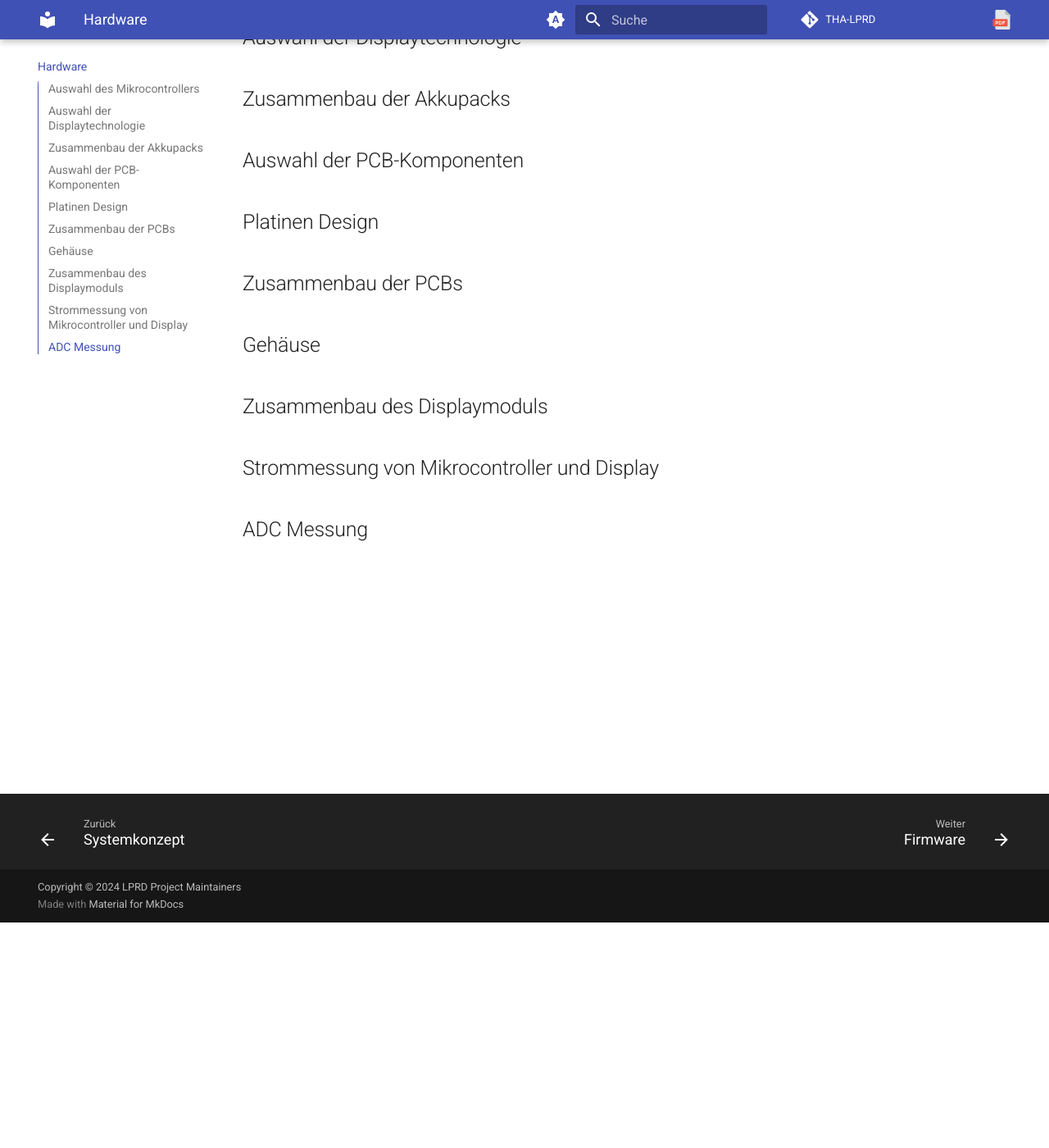
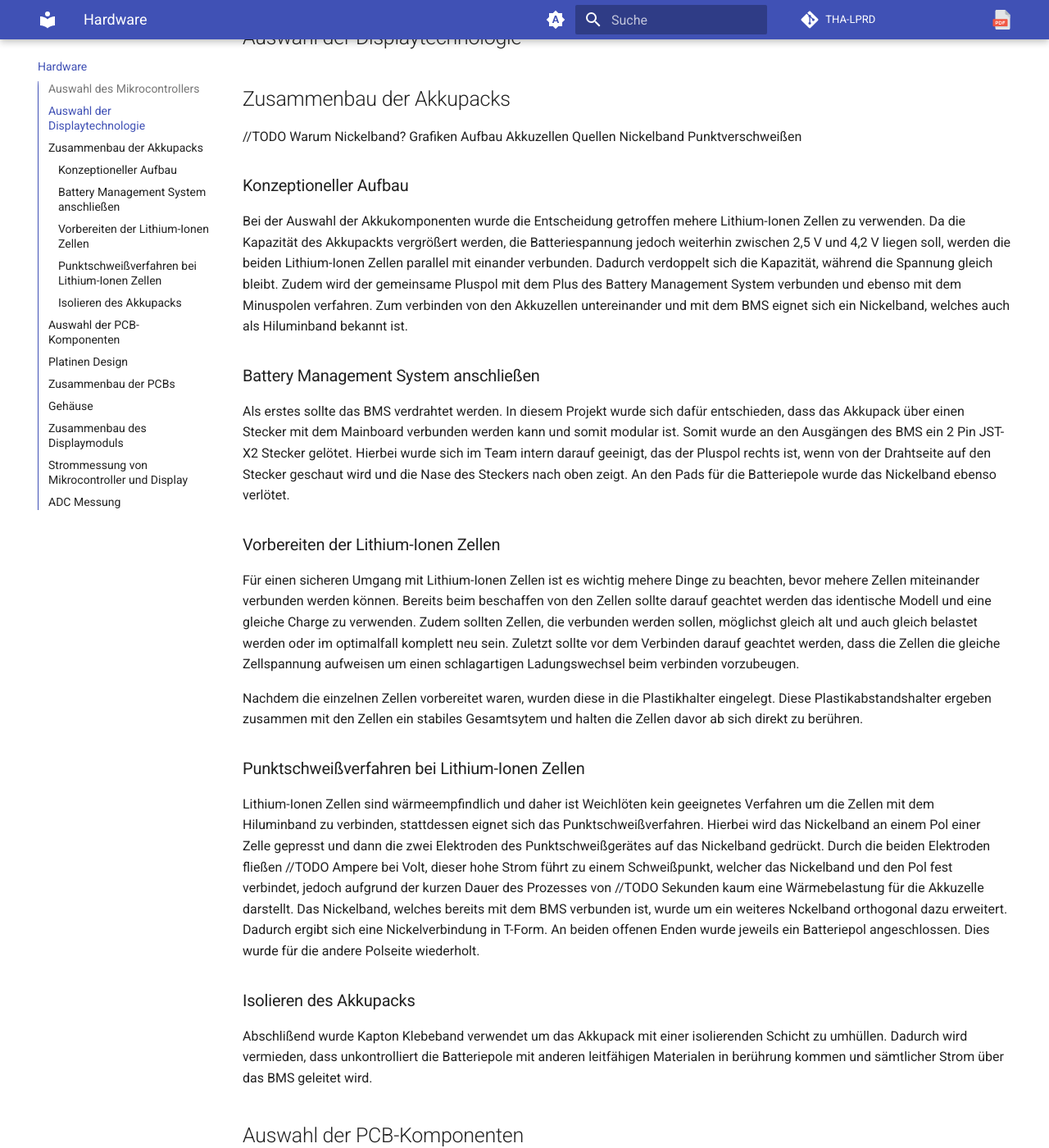
Before and after one commit to THA-LPRD/Docs, an MkDocs documentation site: the page built from docs/Hardware.md, in a window 1280 px wide and 1400 px high, scrolled down 275 px. Shown: the whole window at 82% size. Built offline with MkDocs 1.6.1 and Material for MkDocs 9.7.7, drawn with Linux system fonts in a browser that asks for light colours; the version menu is left out.

Commit message:
Zusammenbau der Akkupacks

```diff
--- a/docs/Hardware.md
+++ b/docs/Hardware.md
@@ -5,6 +5,33 @@
 ## Auswahl der Displaytechnologie
 
 ## Zusammenbau der Akkupacks
+//TODO
+Warum Nickelband?
+Grafiken Aufbau Akkuzellen
+Quellen
+Nickelband
+Punktverschweißen
+
+### Konzeptioneller Aufbau
+
+Bei der Auswahl der Akkukomponenten wurde die Entscheidung getroffen mehere Lithium-Ionen Zellen zu verwenden. Da die Kapazität des Akkupackts vergrößert werden, die Batteriespannung jedoch weiterhin zwischen 2,5 V und 4,2 V liegen soll, werden die beiden Lithium-Ionen Zellen parallel mit einander verbunden. Dadurch verdoppelt sich die Kapazität, während die Spannung gleich bleibt. Zudem wird der gemeinsame Pluspol mit dem Plus des Battery Management System verbunden und ebenso mit dem Minuspolen verfahren. Zum verbinden von den Akkuzellen untereinander und mit dem BMS eignet sich ein Nickelband, welches auch als Hiluminband bekannt ist.
+
+### Battery Management System anschließen
+Als erstes sollte das BMS verdrahtet werden. In diesem Projekt wurde sich dafür entschieden, dass das Akkupack über einen Stecker mit dem Mainboard verbunden werden kann und somit modular ist. Somit wurde an den Ausgängen des BMS ein 2 Pin JST-X2 Stecker gelötet. Hierbei wurde sich im Team intern darauf geeinigt, das der Pluspol rechts ist, wenn von der Drahtseite auf den Stecker geschaut wird und die Nase des Steckers nach oben zeigt. An den Pads für die Batteriepole wurde das Nickelband ebenso verlötet.
+
+### Vorbereiten der Lithium-Ionen Zellen
+Für einen sicheren Umgang mit Lithium-Ionen Zellen ist es wichtig mehere Dinge zu beachten, bevor mehere Zellen miteinander verbunden werden können.
+Bereits beim beschaffen von den Zellen sollte darauf geachtet werden das identische Modell und eine gleiche Charge zu verwenden.
+Zudem sollten Zellen, die verbunden werden sollen, möglichst gleich alt und auch gleich belastet werden oder im optimalfall komplett neu sein.
+Zuletzt sollte vor dem Verbinden darauf geachtet werden, dass die Zellen die gleiche Zellspannung aufweisen um einen schlagartigen Ladungswechsel beim verbinden vorzubeugen.
+
+Nachdem die einzelnen Zellen vorbereitet waren, wurden diese in die Plastikhalter eingelegt. Diese Plastikabstandshalter ergeben zusammen mit den Zellen ein stabiles Gesamtsytem und halten die Zellen davor ab sich direkt zu berühren.
+
+### Punktschweißverfahren bei Lithium-Ionen Zellen
+Lithium-Ionen Zellen sind wärmeempfindlich und daher ist Weichlöten kein geeignetes Verfahren um die Zellen mit dem Hiluminband zu verbinden, stattdessen eignet sich das Punktschweißverfahren. Hierbei wird das Nickelband an einem Pol einer Zelle gepresst und dann die zwei Elektroden des Punktschweißgerätes auf das Nickelband gedrückt. Durch die beiden Elektroden fließen //TODO Ampere bei Volt, dieser hohe Strom führt zu einem Schweißpunkt, welcher das Nickelband und den Pol fest verbindet, jedoch aufgrund der kurzen Dauer des Prozesses von //TODO Sekunden kaum eine Wärmebelastung für die Akkuzelle darstellt. Das Nickelband, welches bereits mit dem BMS verbunden ist, wurde um ein weiteres Nckelband orthogonal dazu erweitert. Dadurch ergibt sich eine Nickelverbindung in T-Form. An beiden offenen Enden wurde jeweils ein Batteriepol angeschlossen. Dies wurde für die andere Polseite wiederholt.
+
+### Isolieren des Akkupacks
+Abschlißend wurde Kapton Klebeband verwendet um das Akkupack mit einer isolierenden Schicht zu umhüllen. Dadurch wird vermieden, dass unkontrolliert die Batteriepole mit anderen leitfähigen Materialen in berührung kommen und sämtlicher Strom über das BMS geleitet wird.
 
 ## Auswahl der PCB-Komponenten
 
```
